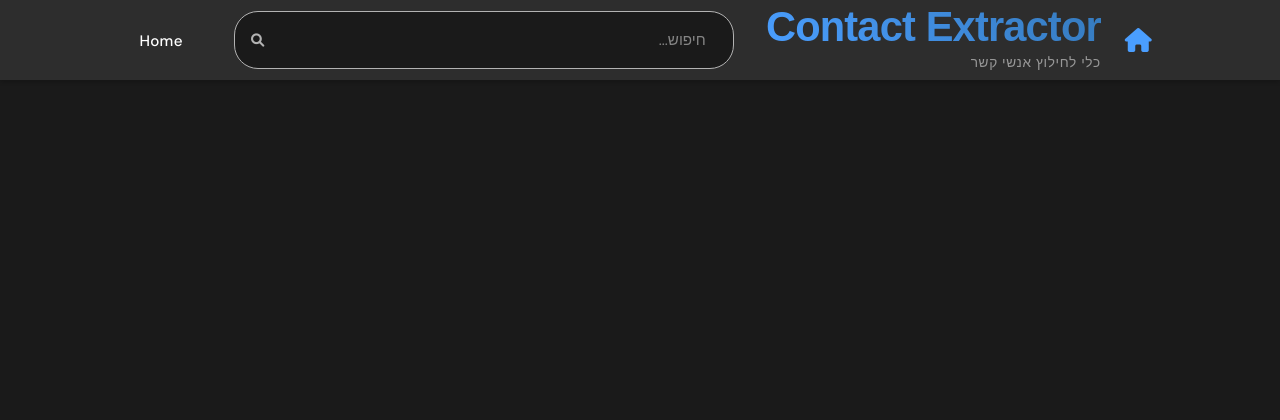
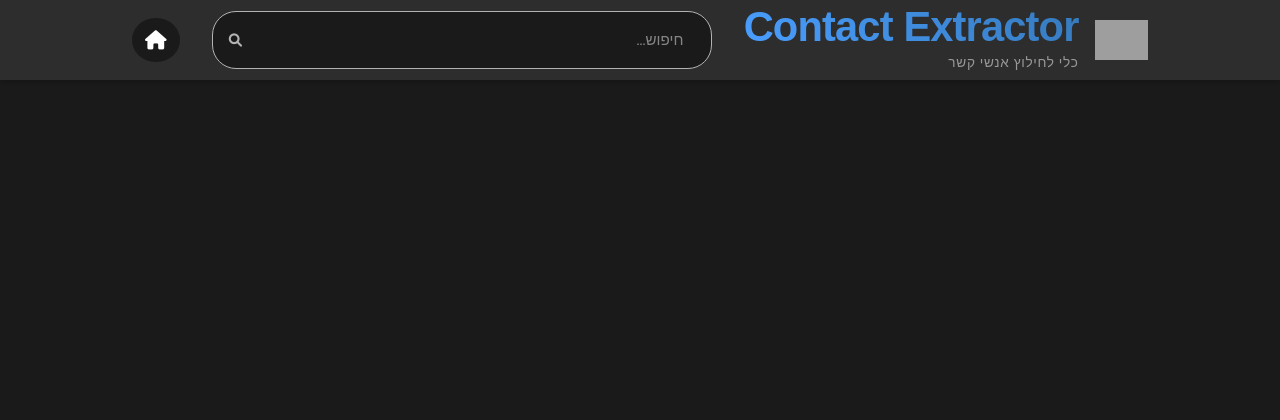
Before and after one commit to shelly5353/SNET, a Flask app: template templates/base.html in a window 1280 px wide. Shown: the top 420 px of the page. Run offline with Flask 3, Linux system fonts and the light colour scheme; the template is opened without the code that fills it, so the values that code supplies are empty; some web fonts are replaced; grey boxes are pictures that could not be loaded.

Commit message:
Update navigation: single home button and logo placement

```diff
--- a/static/style.css
+++ b/static/style.css
@@ -93,8 +93,22 @@ header {
 }
 
 .site-branding {
+    display: flex;
+    align-items: center;
+    gap: 1rem;
     text-decoration: none;
     color: var(--text-primary);
+}
+
+.site-logo {
+    height: 40px;
+    width: auto;
+    object-fit: contain;
+}
+
+.brand-text {
+    display: flex;
+    flex-direction: column;
 }
 
 .site-title {
@@ -221,6 +235,30 @@ header {
 
 .nav-link:hover::after {
     width: 80%;
+}
+
+.nav-link.home-link {
+    padding: 0.8rem;
+    border-radius: 50%;
+    display: flex;
+    align-items: center;
+    justify-content: center;
+    background-color: var(--bg-primary);
+    transition: all 0.2s ease;
+}
+
+.nav-link.home-link:hover {
+    background-color: var(--accent-color);
+    transform: translateY(-2px);
+}
+
+.nav-link.home-link i {
+    font-size: 1.2rem;
+    color: var(--text-primary);
+}
+
+.nav-link.home-link:hover i {
+    color: var(--bg-primary);
 }
 
 /* Adjust main content for fixed header */
--- a/templates/base.html
+++ b/templates/base.html
@@ -19,13 +19,13 @@
     <header>
         <nav class="main-nav">
             <div class="nav-left">
-                <a href="{{ url_for('index') }}" class="home-link">
-                    <i class="fas fa-home home-icon"></i>
-                </a>
-                <a href="{{ url_for('index') }}" class="site-branding">
-                    <h1 class="site-title">Contact Extractor</h1>
-                    <p class="site-slogan">כלי לחילוץ אנשי קשר</p>
-                </a>
+                <div class="site-branding">
+                    <img src="{{ url_for('static', filename='images/logo.png') }}" alt="Contact Extractor Logo" class="site-logo">
+                    <div class="brand-text">
+                        <h1 class="site-title">Contact Extractor</h1>
+                        <p class="site-slogan">כלי לחילוץ אנשי קשר</p>
+                    </div>
+                </div>
             </div>
 
             <div class="nav-center">
@@ -39,8 +39,12 @@
 
             <div class="nav-right">
                 <ul class="nav-links">
-                    <li><a href="{{ url_for('index') }}" class="nav-link">Home</a></li>
-                    {% for project in PROJECTS %}
+                    <li>
+                        <a href="{{ url_for('index') }}" class="nav-link home-link">
+                            <i class="fas fa-home"></i>
+                        </a>
+                    </li>
+                    {% for project in projects %}
                     <li><a href="{{ project.route }}" class="nav-link">{{ project.name }}</a></li>
                     {% endfor %}
                 </ul>
```
